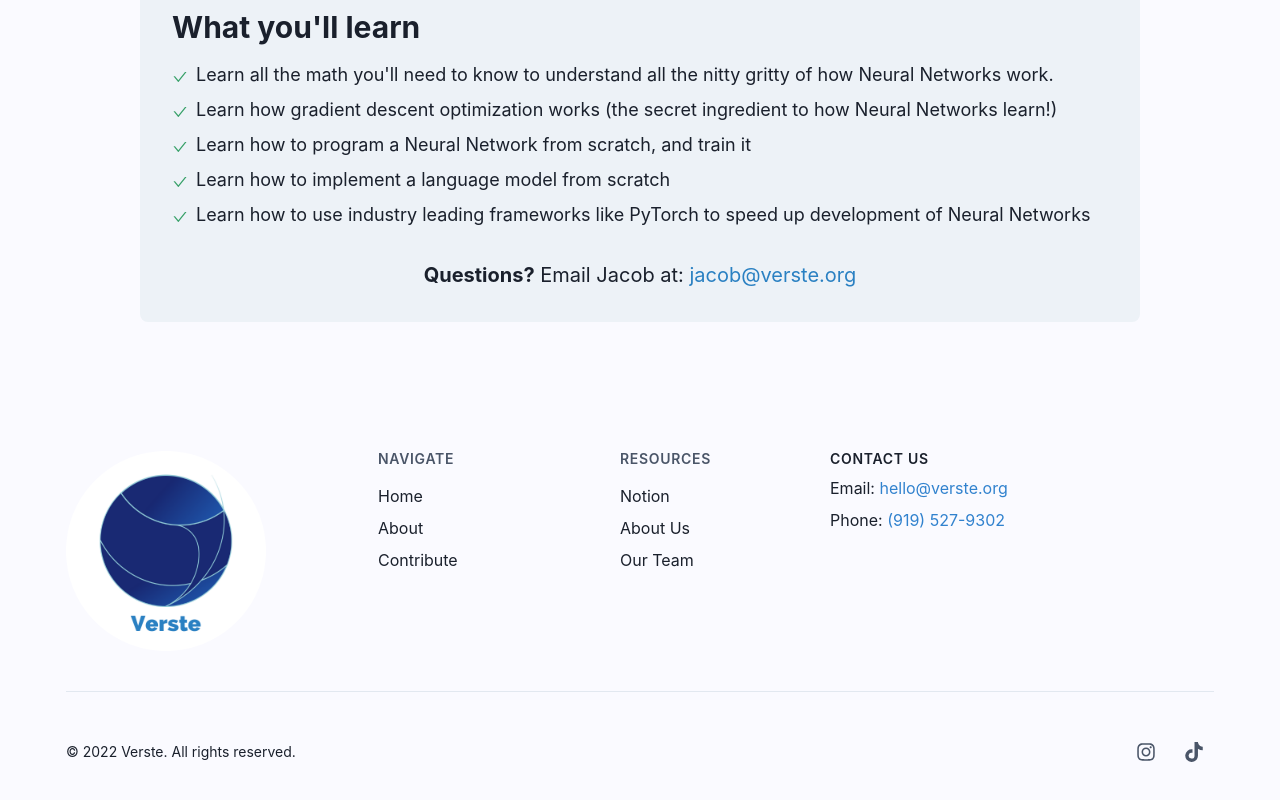
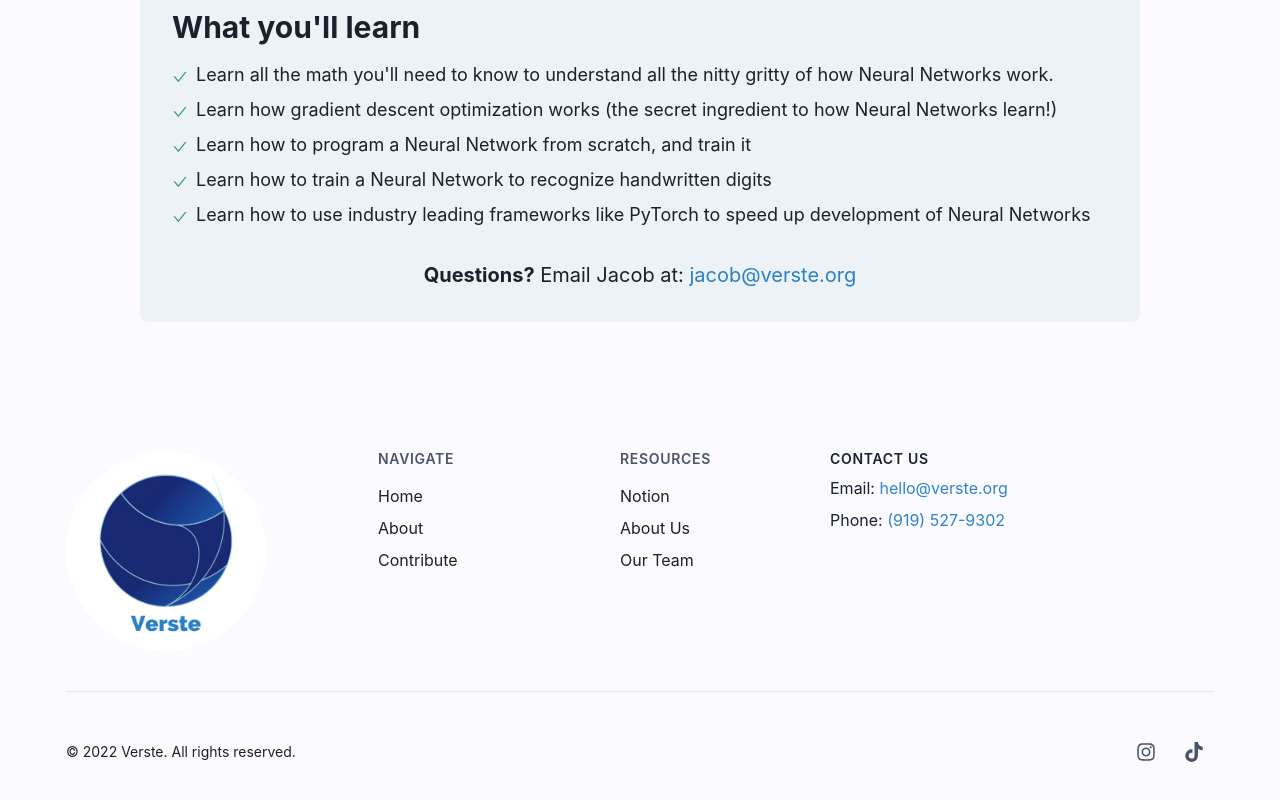
Before and after one commit to ganning127/verste.org, a Next.js app: page /rverste in a window 1280 px wide. Shown: the part 2290-3090 px from the top of the page. Built offline with nearby package versions, Linux system fonts and the light colour scheme; a web font is replaced by a local one.

Commit message:
fixed deep learning info

```diff
--- a/pages/rverste.js
+++ b/pages/rverste.js
@@ -160,7 +160,7 @@ export default function RVerste() {
                   "Learn all the math you'll need to know to understand all the nitty gritty of how Neural Networks work.",
                   "Learn how gradient descent optimization works (the secret ingredient to how Neural Networks learn!)",
                   "Learn how to program a Neural Network from scratch, and train it",
-                  "Learn how to implement a language model from scratch",
+                  "Learn how to train a Neural Network to recognize handwritten digits",
                   "Learn how to use industry leading frameworks like PyTorch to speed up development of Neural Networks",
                 ]}
                 email="jacob@verste.org"
```
